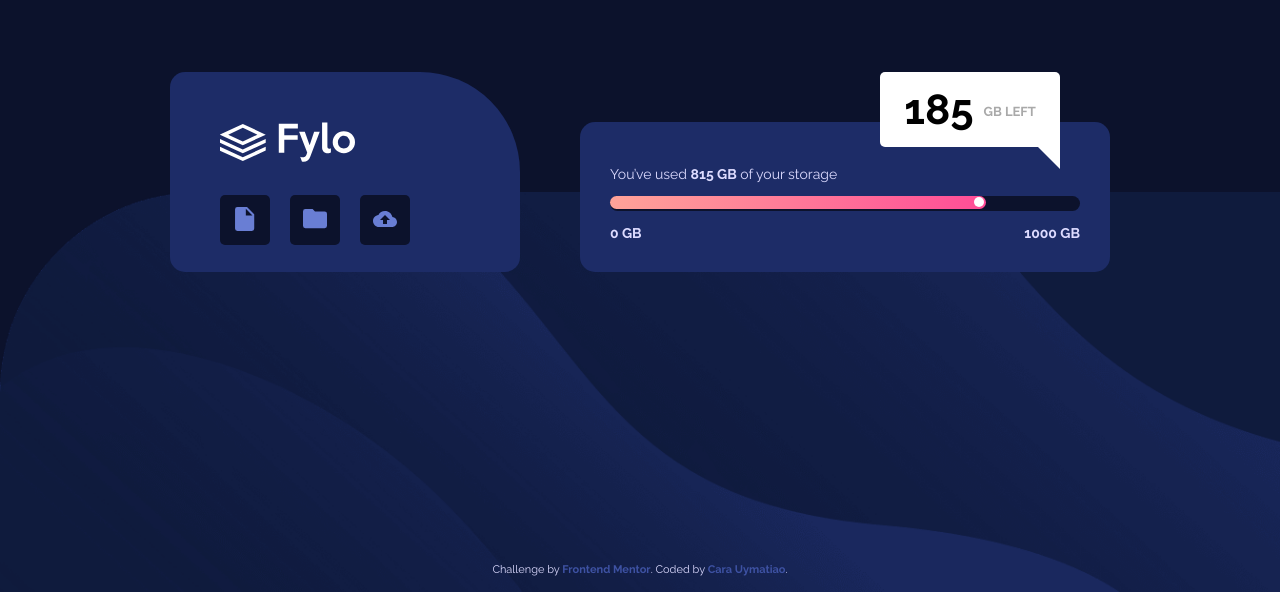
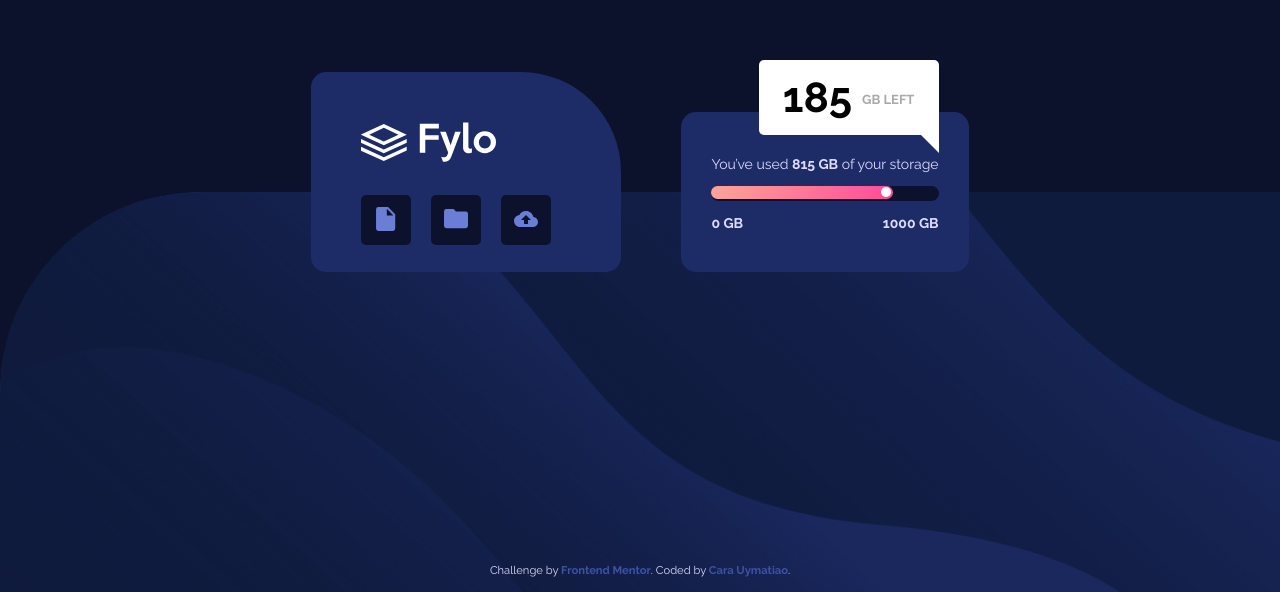
Before and after one commit to carauymatiao/fylo-data-storage-component-master, a plain HTML site: page index.html in a window 1280 px wide. Shown: the part 208-800 px from the top of the page. Drawn offline with Linux system fonts and the light colour scheme.

Commit message:
v2.1
- Fixed flex boxes
- Cleaned up desktop css to remove repeating property declarations
- Added link to my github profile

```diff
--- a/css/style.css
+++ b/css/style.css
@@ -17,38 +17,8 @@ body {
   background-size: cover;
 }
 
-/* ---------- CONTAINERS ----------*/
-
-.main {
-  display: flex;
-  flex-direction: column;
-  flex-wrap: wrap;
-  align-items: center;
-  justify-content: center;
-  height: 95%;
-}
-
-.left-container {
-  background-color: #1d2c67;
-  background-color: hsl(228, 56%, 26%);
-  border-radius: 15px 100px 15px 15px;
-  height: 140px;
-  padding: 30px;
-  margin: 30px;
-  text-align: left;
-}
-
-.right-container {
-  background-color: #1d2c67;
-  background-color: hsl(228, 56%, 26%);
-  border-radius: 15px;
-  height: 110px;
-  padding: 30px;
-  margin: 30px;
-}
-
 .attribution {
-  font-size: 11px;
+  font-size: 0.8em;
 }
 
 .attribution a {
@@ -63,11 +33,40 @@ body {
   color: hsl(243, 100%, 93%);
 }
 
+/* ---------- CONTAINERS ----------*/
+
+.main {
+  display: flex;
+  flex-direction: column;
+  justify-content: center;; /* Axis */
+  align-items: center; /* Cross-Axis */
+  height: 95%;
+}
+
+.left-container {
+  background-color: #1d2c67;
+  background-color: hsl(228, 56%, 26%);
+  border-radius: 15px 100px 15px 15px;
+  width: 70%;
+  padding: 30px;
+  margin: 30px;
+  text-align: left;
+}
+
+.right-container {
+  background-color: #1d2c67;
+  background-color: hsl(228, 56%, 26%);
+  border-radius: 15px;
+  width: 70%;
+  padding: 30px;
+  margin: 30px;
+}
+
 /* ----- LEFT -----*/
 
 .icon-row {
   display: flex;
-  align-items: center;
+  align-items: center; /* Cross Axis */
   margin-top: 30px;
 }
 
@@ -98,14 +97,16 @@ body {
   border-radius: 5px;
   width:180px;
   height:75px;
-  margin: 0 auto;
+
   display: flex;
   align-items: center;
   justify-content: center;
-}
 
-.number-remaining-txt {
-    margin-right: 10px;
+  position: absolute;
+  margin-left: auto;
+  margin-right: auto;
+  left: 0;
+  right: 0;
 }
 
 .bubble h2 {
@@ -117,6 +118,10 @@ body {
   color: darkgrey;
   font-size: 18px;
   font-variant-caps: all-small-caps;
+}
+
+.number-remaining-txt {
+    margin-right: 10px;
 }
 
 /* --- PROGRESS BAR ---*/
@@ -166,45 +171,42 @@ body {
   .main {
     display: flex;
     flex-direction: row;
-    flex-wrap: wrap;
-    align-items: center;
-    justify-content: center;
+
+    width: 55%;
     height: 95%;
+    position: relative;
+    margin-left: auto;
+    margin-right: auto;
+    left: 0;
+    right: 0;
   }
 
   .left-container {
-    background-color: #1d2c67;
-    background-color: hsl(228, 56%, 26%);
-    border-radius: 15px 100px 15px 15px;
-    width: 250px;
+    width: auto;
     height: 100px;
     padding: 50px;
     text-align: left;
+
+    flex: 1;
   }
 
   .right-container {
-    background-color: #1d2c67;
-    background-color: hsl(228, 56%, 26%);
-    border-radius: 15px;
-    width: 470px;
-    height: 90px;
+    width: auto;
+    height: 100px;
     padding: 30px;
     text-align: left;
+
     position: relative;
-    top: 25px;
+    top: 20px;
+
+    flex: 2 0 auto;
   }
 
   .bubble {
-    background-color: white;
-    border-radius: 5px;
-    width:180px;
-    height:75px;
-    display: flex;
-    align-items: center;
-    justify-content: center;
-    position: absolute;
-    top: -50px;
-    right: 50px;
+    position: relative;
+    margin-left: auto;
+    margin-right: 0;
+    top: -185px;
   }
 
   .bubble::after {
@@ -219,7 +221,7 @@ body {
   	border-bottom: 0;
   	border-right: 0;
   	margin-left: -26px;
-  	margin-bottom: -22px;
+  	margin-bottom: -18px;
   }
 
   .footer {
--- a/index.html
+++ b/index.html
@@ -28,12 +28,16 @@
 
     <div class="right-container">
 
-      <div class="usage-txt"><p>You’ve used <span><strong>815 GB</strong></span> of your storage</p></div>
+      <div class="usage-txt">
+        <p>You’ve used <span><strong>815 GB</strong></span> of your storage</p>
+      </div>
+
       <div class="progress-bar">
         <div class="progress-bar-active">
           <div class="progress-bar-slider"></div>
         </div>
       </div>
+
       <div class="units-txt"><p>0 GB</p><p>1000 GB</p></div>
 
       <div class="bubble">
@@ -51,7 +55,7 @@
 
   <div class="attribution">
     <p>Challenge by <a href="https://www.frontendmentor.io?ref=challenge" target="_blank">Frontend Mentor</a>.
-    Coded by <a href="#">Cara Uymatiao</a>.</p>
+    Coded by <a href="https://github.com/carauymatiao">Cara Uymatiao</a>.</p>
   </div>
   <div class="footer"></div>
 
```
